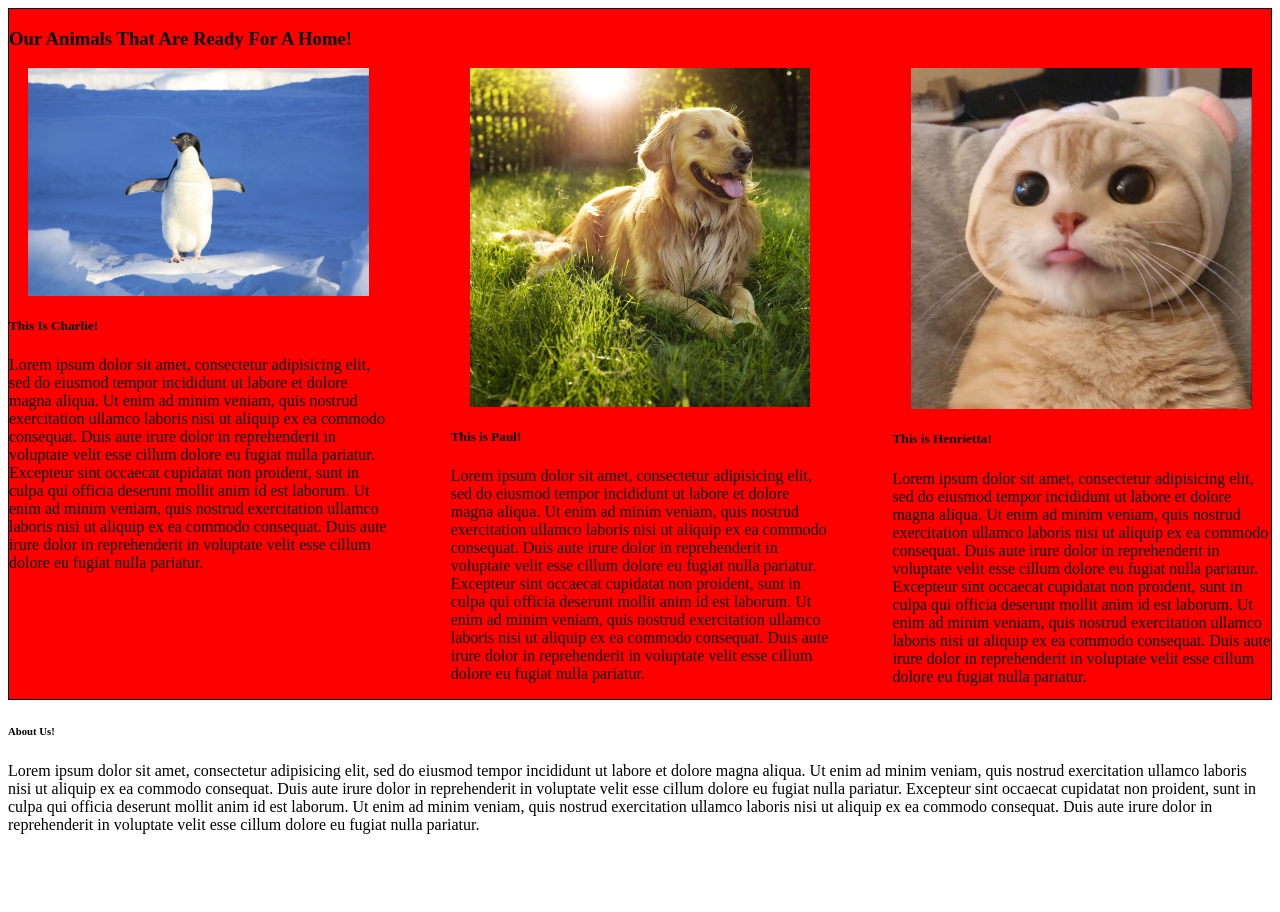
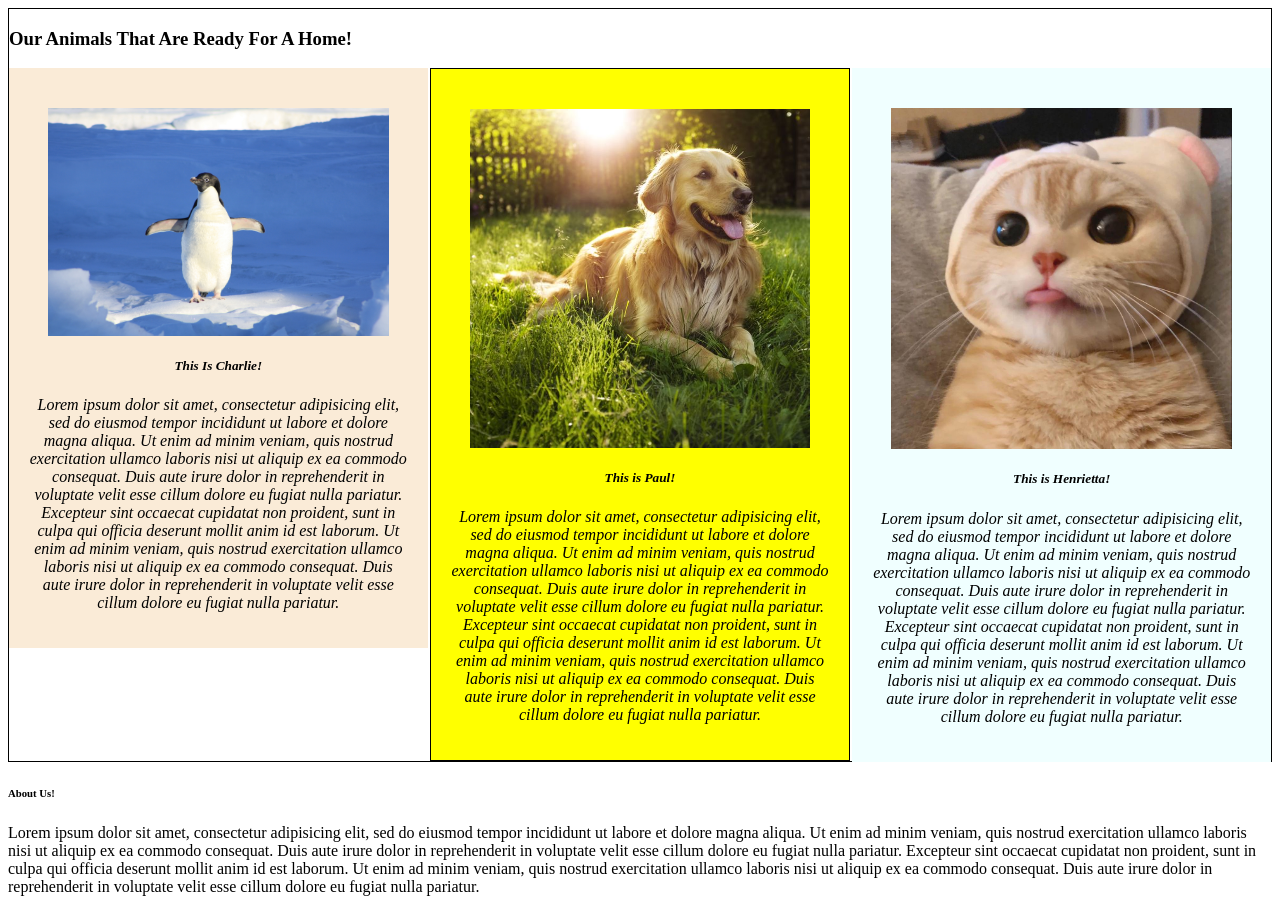
Before and after one commit to charichard09/animal-shelter, a plain HTML site: page index.html in a window 1280 px wide. Before the commit the page ends 850 px from the top, so only its background shows below. Drawn offline with Linux system fonts and the light colour scheme.

Commit message:
add different styles to each column
Co-authored-by: Jennifer Holcomb <jenniferlholcomb@gmail.com>

```diff
--- a/css/styles.css
+++ b/css/styles.css
@@ -1,33 +1,41 @@
 
 .animal-box {
   border: 1px solid black;
-  background-color: red;
+  /* background-color: red; */
 }
 
 .animal-column1 {
   width: 30%;
   float: left;
+  background-color: antiquewhite;
+  padding: 20px;
 }
 
 .animal-column3 {
   width: 30%;
   margin: auto;
   display: block;
+  background-color: yellow;
+  border: 1px solid black;
+  padding: 20px;
 }
 
 .animal-column2 {
   width: 30%;
   float: right;
+  background-color: azure;
+  padding: 20px;
 }
 
 .center {
   margin: auto;
   width: 90%;
   margin-bottom: 10px;
+  margin-top: 20px;
   display: block;
 }
 
-.animal-box p h5 {
+.animal-box p, .animal-box h5 {
   text-align: center;
   font-style: italic
 }
```
